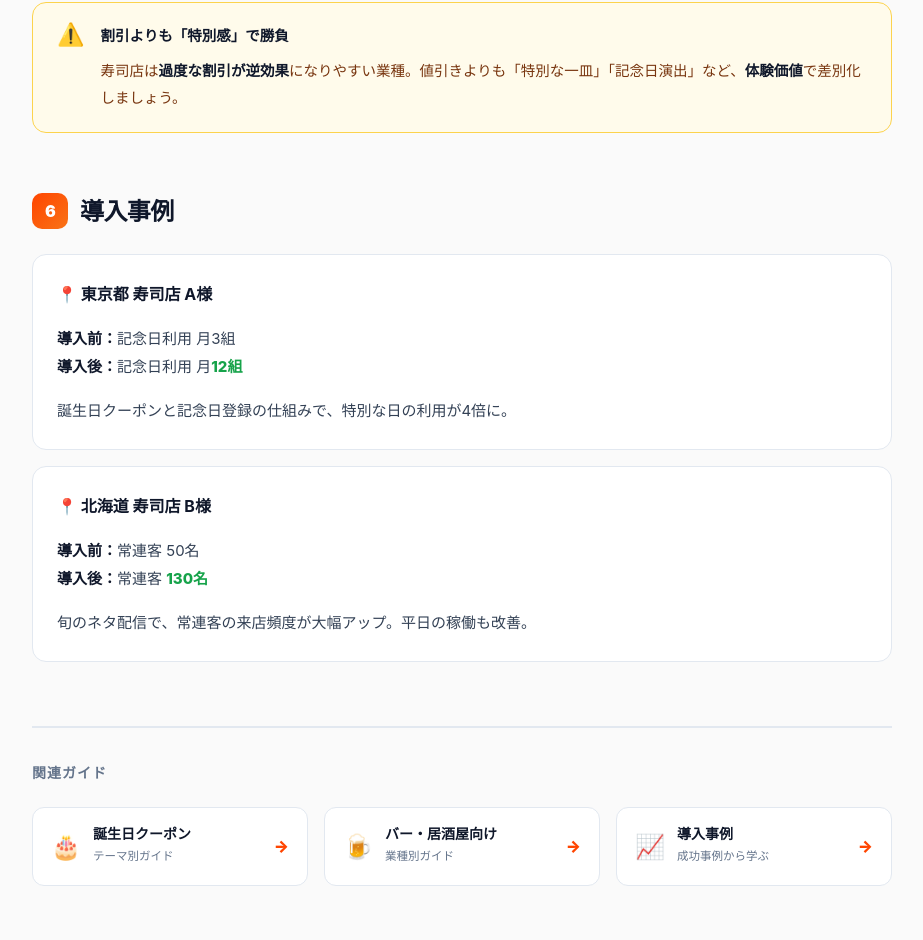
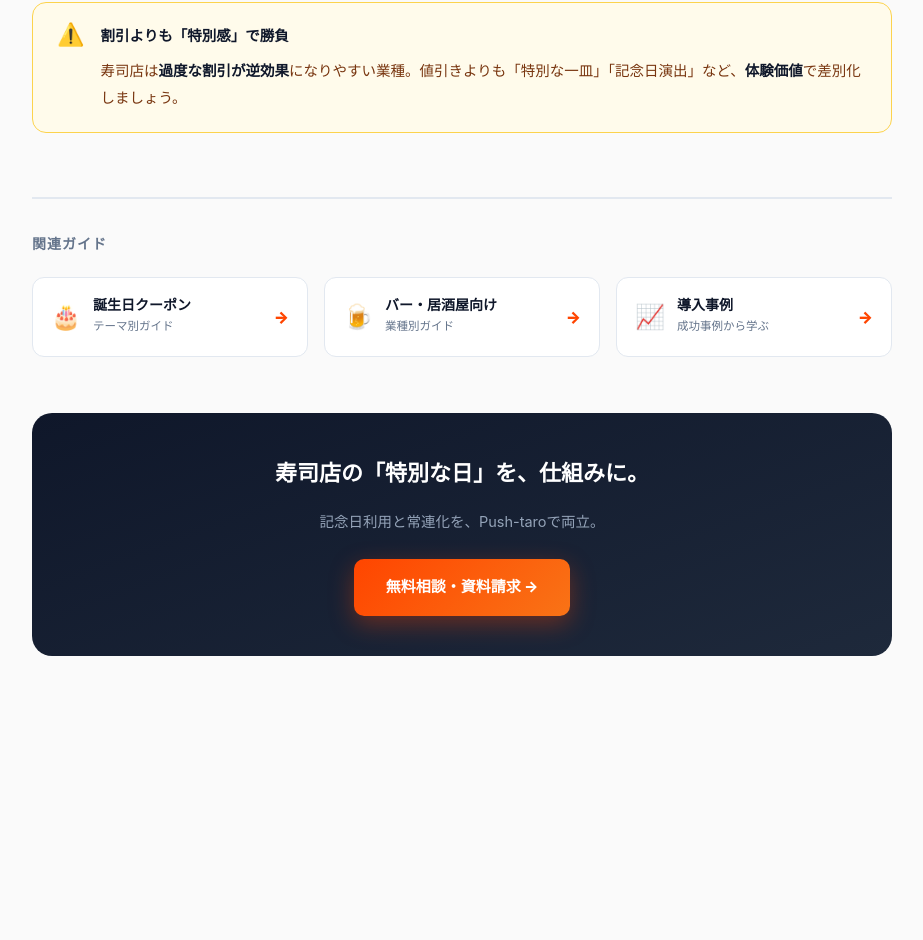
Before and after one commit to thellcishii-lang/push-taro, a Next.js app: page /guide/sushi in a window 1280 px wide. Shown: the part 2956-3896 px from the top of the page, without its empty margins (178-1101 px from the left). After the commit the page ends 3692 px from the top, so only its background shows below. Built offline with nearby package versions, Linux system fonts and the light colour scheme; no server answers.

Commit message:
Update page.tsx

```diff
--- a/app/guide/sushi/page.tsx
+++ b/app/guide/sushi/page.tsx
@@ -156,25 +156,6 @@ export default function SushiGuidePage() {
             </div>
           </div>
 
-          <h2><span className="num">6</span>導入事例</h2>
-          <div className="g-card">
-            <h4>📍 東京都 寿司店 A様</h4>
-            <p style={{ marginBottom: 12 }}>
-              <strong>導入前：</strong>記念日利用 月3組<br />
-              <strong>導入後：</strong>記念日利用 月<strong style={{ color: '#16a34a' }}>12組</strong>
-            </p>
-            <p>誕生日クーポンと記念日登録の仕組みで、特別な日の利用が4倍に。</p>
-          </div>
-
-          <div className="g-card">
-            <h4>📍 北海道 寿司店 B様</h4>
-            <p style={{ marginBottom: 12 }}>
-              <strong>導入前：</strong>常連客 50名<br />
-              <strong>導入後：</strong>常連客 <strong style={{ color: '#16a34a' }}>130名</strong>
-            </p>
-            <p>旬のネタ配信で、常連客の来店頻度が大幅アップ。平日の稼働も改善。</p>
-          </div>
-
           <div className="g-related">
             <h3>関連ガイド</h3>
             <div className="g-related-grid">
```
